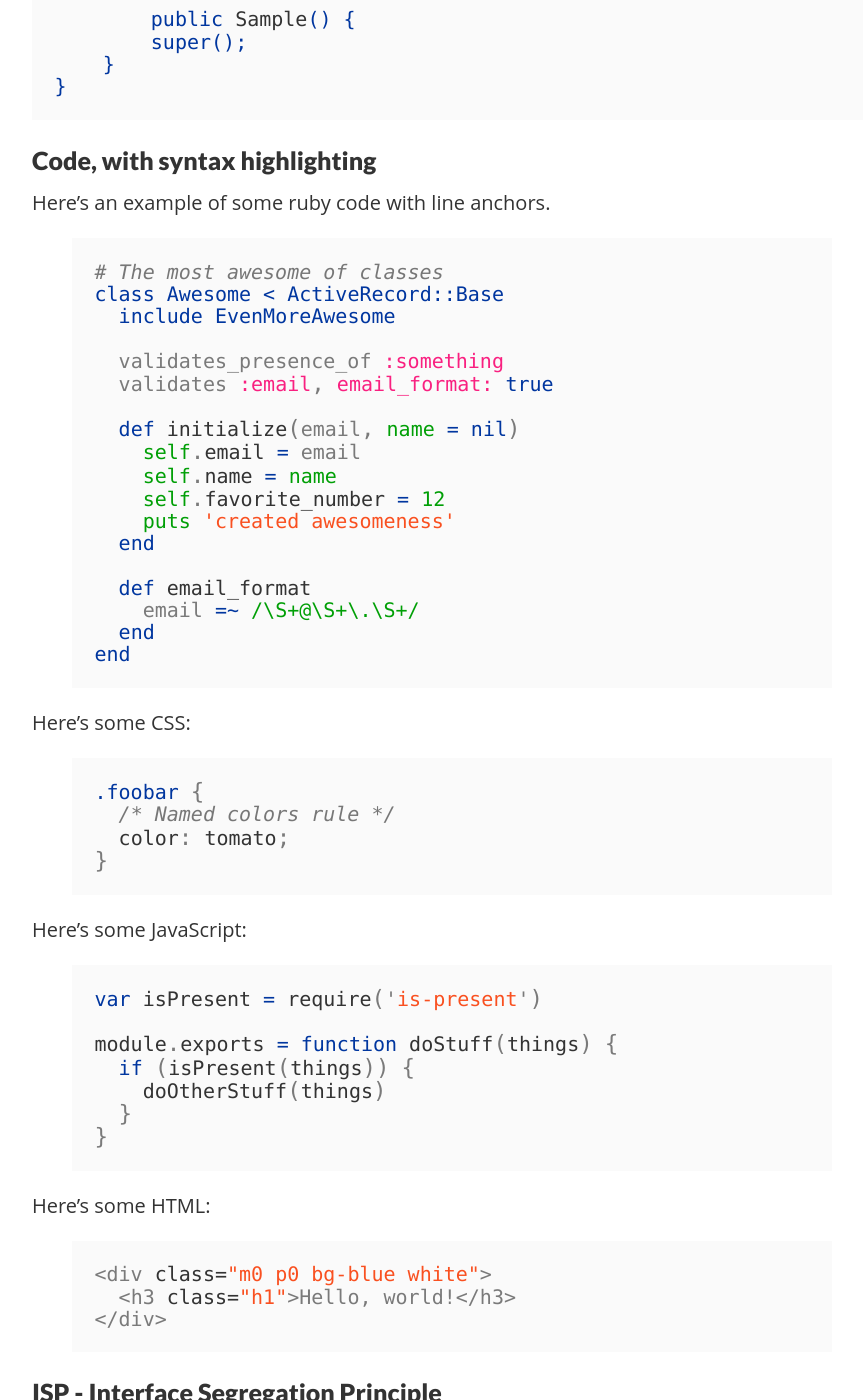
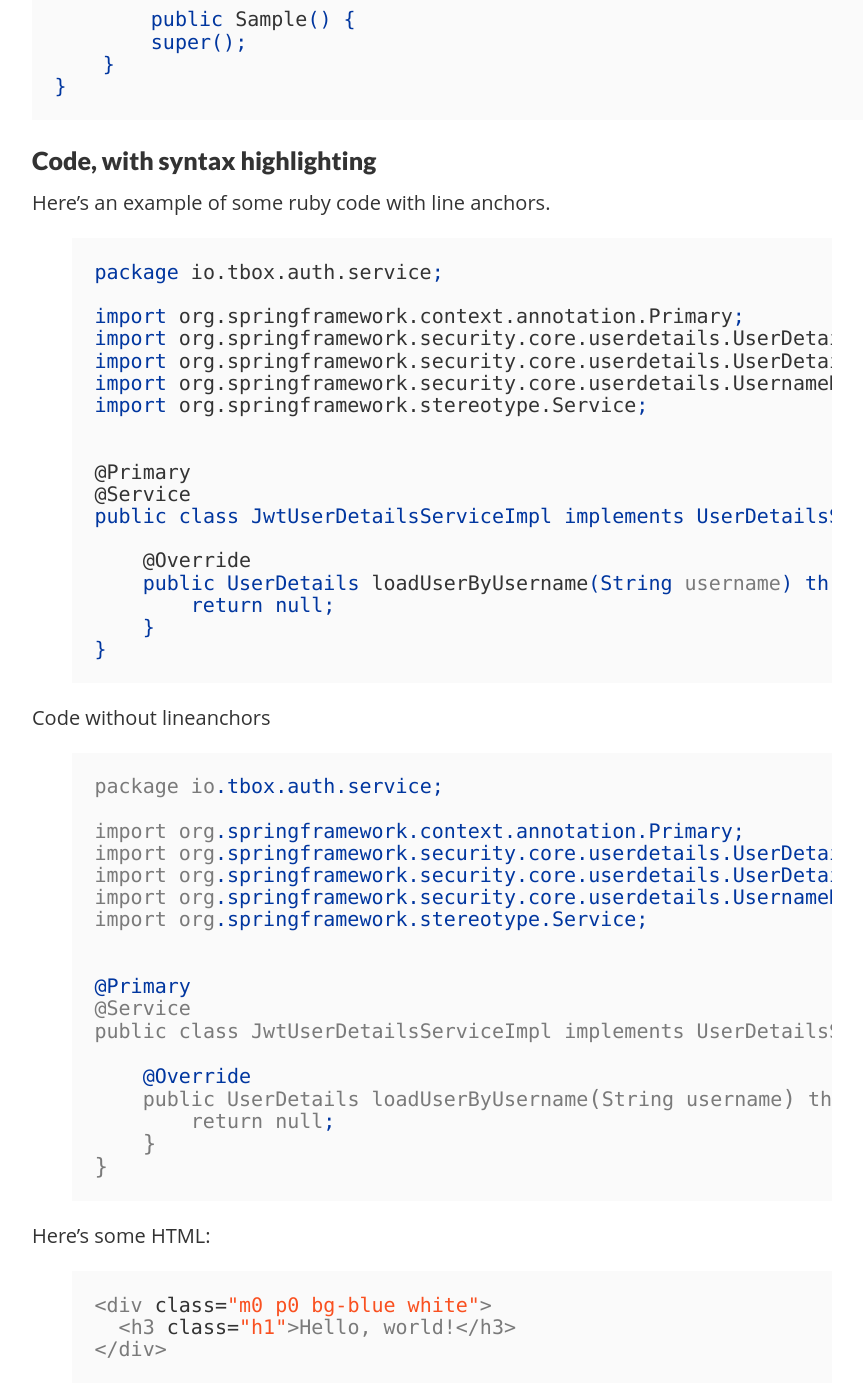
Before and after one commit to sexualanimal/jedicode.co, a Jekyll site: the page built from _posts/2018-10-24-easy-solid.md, in a window 1280 px wide and 1400 px high, scrolled down 2068 px. Shown: the whole window, without its empty margins (188-1051 px from the left). Built offline with Jekyll 4.4.1, drawn with Linux system fonts in a browser that asks for light colours.

Commit message:
Created two the both code a sample.

```diff
--- a/_posts/2018-10-24-easy-solid.md
+++ b/_posts/2018-10-24-easy-solid.md
@@ -54,46 +54,49 @@ class Sample extends Base {
 
 Here's an example of some ruby code with line anchors.
 
-{% highlight ruby lineanchors %}
-# The most awesome of classes
-class Awesome < ActiveRecord::Base
-  include EvenMoreAwesome
+{% highlight java lineanchors %}
+package io.tbox.auth.service;
 
-  validates_presence_of :something
-  validates :email, email_format: true
+import org.springframework.context.annotation.Primary;
+import org.springframework.security.core.userdetails.UserDetails;
+import org.springframework.security.core.userdetails.UserDetailsService;
+import org.springframework.security.core.userdetails.UsernameNotFoundException;
+import org.springframework.stereotype.Service;
 
-  def initialize(email, name = nil)
-    self.email = email
-    self.name = name
-    self.favorite_number = 12
-    puts 'created awesomeness'
-  end
 
-  def email_format
-    email =~ /\S+@\S+\.\S+/
-  end
-end
-{% endhighlight %}
+@Primary
+@Service
+public class JwtUserDetailsServiceImpl implements UserDetailsService {
 
-Here's some CSS:
-
-{% highlight css %}
-.foobar {
-  /* Named colors rule */
-  color: tomato;
+    @Override
+    public UserDetails loadUserByUsername(String username) throws UsernameNotFoundException {
+        return null;
+    }
 }
 {% endhighlight %}
 
-Here's some JavaScript:
+Code without lineanchors
 
-{% highlight js %}
-var isPresent = require('is-present')
+{% highlight css %}
+package io.tbox.auth.service;
 
-module.exports = function doStuff(things) {
-  if (isPresent(things)) {
-    doOtherStuff(things)
-  }
+import org.springframework.context.annotation.Primary;
+import org.springframework.security.core.userdetails.UserDetails;
+import org.springframework.security.core.userdetails.UserDetailsService;
+import org.springframework.security.core.userdetails.UsernameNotFoundException;
+import org.springframework.stereotype.Service;
+
+
+@Primary
+@Service
+public class JwtUserDetailsServiceImpl implements UserDetailsService {
+
+    @Override
+    public UserDetails loadUserByUsername(String username) throws UsernameNotFoundException {
+        return null;
+    }
 }
+
 {% endhighlight %}
 
 Here's some HTML:
@@ -105,7 +108,6 @@ Here's some HTML:
 {% endhighlight %}
 
 
-
 ### ISP - Interface Segregation Principle
 
 Description ...
```
